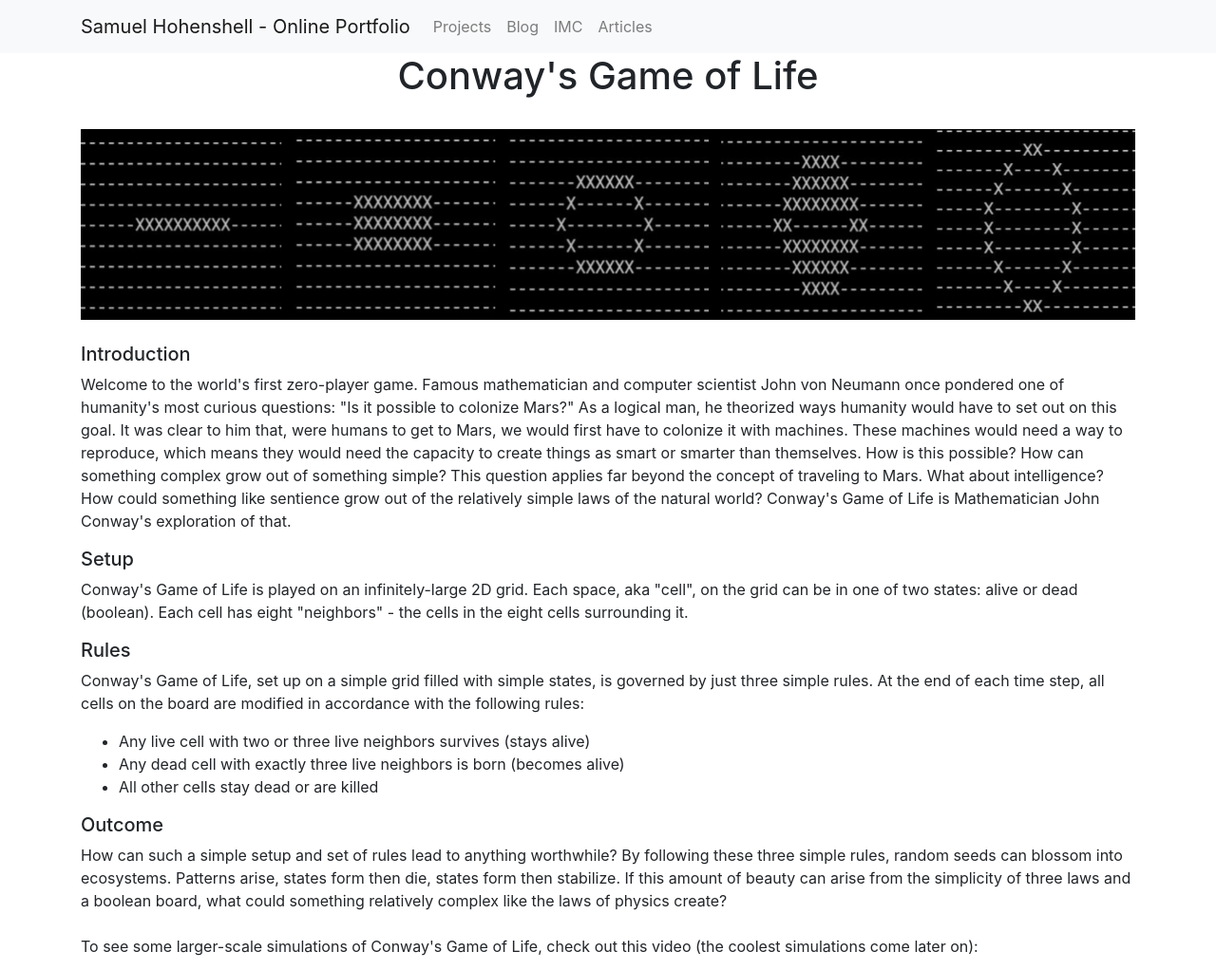
After one commit to SHawkeye77/website, a Django app: page /projects/cgol/ in a window 1280 px wide. The commit adds this page. Shown: the top 1022 px of the page at 95% size. Run offline with Django 3.2, Linux system fonts and the light colour scheme; parts of the project's set-up code (start-up, migrations or seed data) failed here and were passed over; some libraries are stand-ins or nearby versions.

Commit message:
Added conway's game of life project, made website source code private (removed link to now private repo)

```diff
--- /dev/null
+++ b/projects/templates/cgol.html
@@ -0,0 +1,78 @@
+{% extends "base.html" %}
+{% load static %}
+{% block page_content %}
+
+<center><h1>Conway's Game of Life</h1></center>
+<br>
+<div>
+    <img src="{% static "projects/cgol_example_line.png" %}" alt="" width="100%">
+</div>
+<div>
+    <br>
+    <h5>Introduction</h5>
+    <p>
+        Welcome to the world's first zero-player game. Famous mathematician and computer scientist John von Neumann
+        once pondered one of humanity's most curious questions: "Is it possible to colonize Mars?" As a logical man, he theorized
+        ways humanity would have to set out on this goal. It was clear to him that, were humans to get to Mars, we would
+        first have to colonize it with machines. These machines would need a way to reproduce, which means they would
+        need the capacity to create things as smart or smarter than themselves. How is this possible? How can something
+        complex grow out of something simple? This question applies far beyond the concept of traveling to Mars. What
+        about intelligence? How could something like sentience grow out of the relatively simple laws of the natural
+        world? Conway's Game of Life is Mathematician John Conway's exploration of that.<br>
+    </p>
+
+    <h5>Setup</h5>
+    <p>
+        Conway's Game of Life is played on an infinitely-large 2D grid. Each space, aka "cell", on the grid can be in
+        one of two states: alive or dead (boolean). Each cell has eight "neighbors" - the cells in the eight cells
+        surrounding it.<br>
+    </p>
+
+    <h5>Rules</h5>
+    <p>
+        Conway's Game of Life, set up on a simple grid filled with simple states, is governed by just three simple
+        rules. At the end of each time step, all cells on the board are modified in accordance with the following rules:
+        <ul>
+            <li>Any live cell with two or three live neighbors survives (stays alive)</li>
+            <li>Any dead cell with exactly three live neighbors is born (becomes alive)</li>
+            <li>All other cells stay dead or are killed</li>
+        </ul>
+    </p>
+
+    <h5>Outcome</h5>
+    <p>
+        How can such a simple setup and set of rules lead to anything worthwhile? By following these three simple rules,
+        random seeds can blossom into ecosystems. Patterns arise, states form then die, states form then stabilize. If
+        this amount of beauty can arise from the simplicity of three laws and a boolean board, what could something
+        relatively complex like the laws of physics create?<br><br>
+        To see some larger-scale simulations of Conway's Game of Life, check out this video (the coolest simulations
+        come later on):
+    </p>
+   <center><iframe width="560" height="315" src="https://www.youtube.com/embed/C2vgICfQawE?start=83" frameborder="10"
+            allow="accelerometer; encrypted-media; gyroscope; picture-in-picture" allowfullscreen>
+   </iframe></center>
+
+    <h5>My Game Engine</h5>
+    <p>
+        Here are a couple of things to note when running my version of Conway's Game of Life... First, the number of
+        rows/columns can not be larger than the number of cells that would fit on the current terminal screen, or else
+        it won’t show up as nicely. Second, everything outside of the n x n grid is treated as “dead”. To run the game,
+        perform the following steps:
+        <ol>
+            <li>Maximize your terminal window and make the font relatively small</li>
+            <li>Create an n x n csv file filled with only 1s and 0s and place it in the same directory as cgol.py</li>
+            <li>Run cgol.py and input the filename and “n” as the number of rows/columns</li>
+            <li>To advance one time step, click the right arrow key</li>
+            <li>To exit, just exit the terminal window or ctrl-c</li>
+        </ol>
+        I hope you enjoy my version of Conway's Game of Life :)<br><br><a href="https://github.com/SHawkeye77/cgol">
+        You can find the source code to my game engine, which uses the "curses" python library to dynamically
+        write to your terminal, here</a>.
+    </p>
+
+    <p>
+
+    </p>
+</div>
+
+{% endblock %}
--- a/projects/templates/website.html
+++ b/projects/templates/website.html
@@ -12,10 +12,7 @@
         <h5>About the project:</h5>
         <p>
             In order to practice coding, django, html, python, and git (as well as for fun :)) I decided to make this website!
-            It utilizes django and bootstrap.
-        </p>
-        <p>
-            <a href="https://github.com/SHawkeye77/website">You can find all the code here.</a>
+            It utilizes django and bootstrap. It is all hosted on GitHub but it is private for security reasons.
         </p>
     </div>
 </div>
--- a/projects/urls.py
+++ b/projects/urls.py
@@ -15,4 +15,5 @@ urlpatterns = [
     path("stj/", views.stj, name="stj"),
     path("ttt/", views.ttt, name="ttt"),
     path("encrypt_word/", views.encrypt_word, name="encrypt_word"),
+    path("cgol/", views.cgol, name="cgol"),
 ]
--- a/projects/views.py
+++ b/projects/views.py
@@ -30,3 +30,7 @@ def ttt(request):
 # View encrypt_word page
 def encrypt_word(request):
     return render(request, "encrypt_word.html", {})
+
+# View Conway's Game of Life page
+def cgol(request):
+    return render(request, "cgol.html", {})
```
Also changed, not shown: projects/templates/project_index.html (+14 -0 lines), projects/static/projects/cgol_example.png (added), projects/static/projects/cgol_example_line.png (added).
